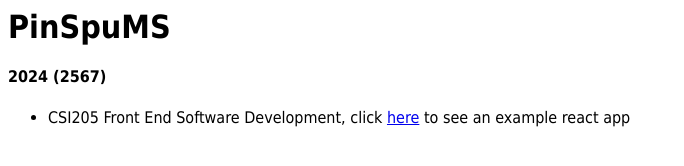
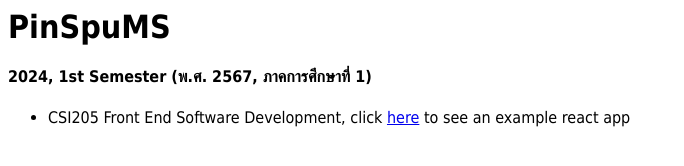
Before and after one commit to PinSpuMS/PinSpuMS.github.io, a plain HTML site: page index.html in a window 1280 px wide. Shown: the whole page, without its empty margins (0-684 px from the left). Drawn offline with Linux system fonts and the light colour scheme.

Commit message:
Update index.html

```diff
--- a/index.html
+++ b/index.html
@@ -7,7 +7,7 @@
   </head>
   <body>
     <h1>PinSpuMS</h1>
-    <h4>2024 (2567)</h4>
+    <h4>2024, 1st Semester (พ.ศ. 2567, ภาคการศึกษาที่ 1)</h4>
     <ul>
       <li>CSI205 Front End Software Development, click <a href='https://pinspums.github.io/2567-01-csi205-multipages_'>here</a> to see an example react app</li>
     </ul>
```
